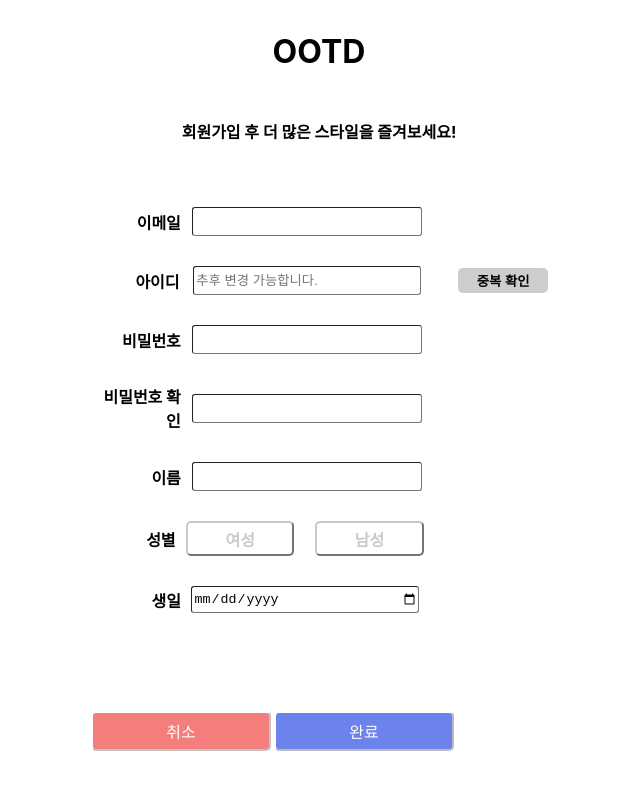
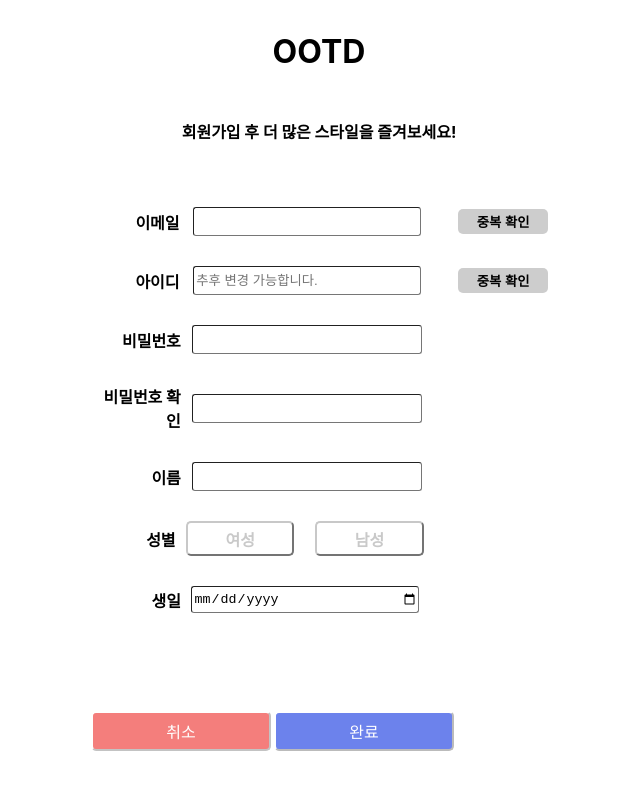
Before and after one commit to osj1405/OOTD, a React (Create React App) app in the folder client/: page /signup in a window 1280 px wide. Shown: the top 790 px of the page, without its empty margins (321-961 px from the left). Built offline with nearby package versions, Linux system fonts and the light colour scheme; no server answers.

Commit message:
check duplication email

```diff
--- a/client/src/SignUp.tsx
+++ b/client/src/SignUp.tsx
@@ -14,7 +14,8 @@ export default function SignUp(){
     const [name, setName] = useState('');
     const [sex, setSex] = useState<boolean | null>(null);
     const [birth, setBirth] = useState< Date | null>(null);
-    const [checkDuplication, setDuplication] = useState(false);
+    const [checkEmailDuplication, setEmailDuplication] = useState(false);
+    const [checkIdDuplication, setIdDuplication] = useState(false);
     const [erros, setErrors] = useState<{email?: string; userId?: string; password?: string; name?: string; sex?:boolean; birth?: Date}>({})
 
     let navigate = useNavigate();
@@ -30,8 +31,8 @@ export default function SignUp(){
 
     const checkUserId = async() => {
         try{
-            const check = await axios.post('/api/users/check-userid', { userId } )
-            setDuplication(true);
+            await axios.post('/api/users/check-userid', { userId } )
+            setIdDuplication(true);
         }catch(error){
             if(axios.isAxiosError(error)){
                 if(error.response?.status === 409){
@@ -44,9 +45,24 @@ export default function SignUp(){
 
     }
 
+    const checkEmail = async() => {
+        try{
+            await axios.post('/api/users/check-email', {email})
+            setEmailDuplication(true);
+        } catch(error){
+            if(axios.isAxiosError(error)){
+                if(error.response?.status === 409){
+                    alert('이미 사용 중인 이메일입니다. ');
+                    setEmail('');
+                    return;
+                }
+            }
+        }
+    }
+
     const handleSignUp = async (e: React.FormEvent) => {
     e.preventDefault();
-    if(!checkDuplication){
+    if(!checkIdDuplication){
         alert('아이디 중복 검사를 해주세요!')
         return;
     }
@@ -65,12 +81,12 @@ export default function SignUp(){
         console.log('validation success')
     }
 
-    const { data, error } = await supabase.auth.signUp(
-      {
-        email,
-        password,
-      }
-    );
+    // const { data, error } = await supabase.auth.signUp(
+    //   {
+    //     email,
+    //     password,
+    //   }
+    // );
     }
     return (
         <>
@@ -85,10 +101,17 @@ export default function SignUp(){
                                 <label>이메일 </label>
                                 <input
                                     type="email"
+                                    value={email}
                                     onChange={(e)=>{
                                         setEmail(e.target.value)
                                     }}
                                     required></input>
+                                {!checkEmailDuplication &&
+                                <button
+                                    className={styles.checkDuplicationButton}
+                                    type="button"
+                                    onClick={checkEmail}
+                                    >중복 확인</button>}
                             </div>
                             <div className={styles.inputForm}>
                                 <label>아이디</label>
@@ -100,7 +123,7 @@ export default function SignUp(){
                                     value={userId}
                                     placeholder="추후 변경 가능합니다."
                                     required></input>
-                                {!checkDuplication &&
+                                {!checkIdDuplication &&
                                 <button
                                     className={styles.checkDuplicationButton}
                                     type="button"
```
Also changed, not shown: 1 other file (tests, documents, lock files or other folders).
